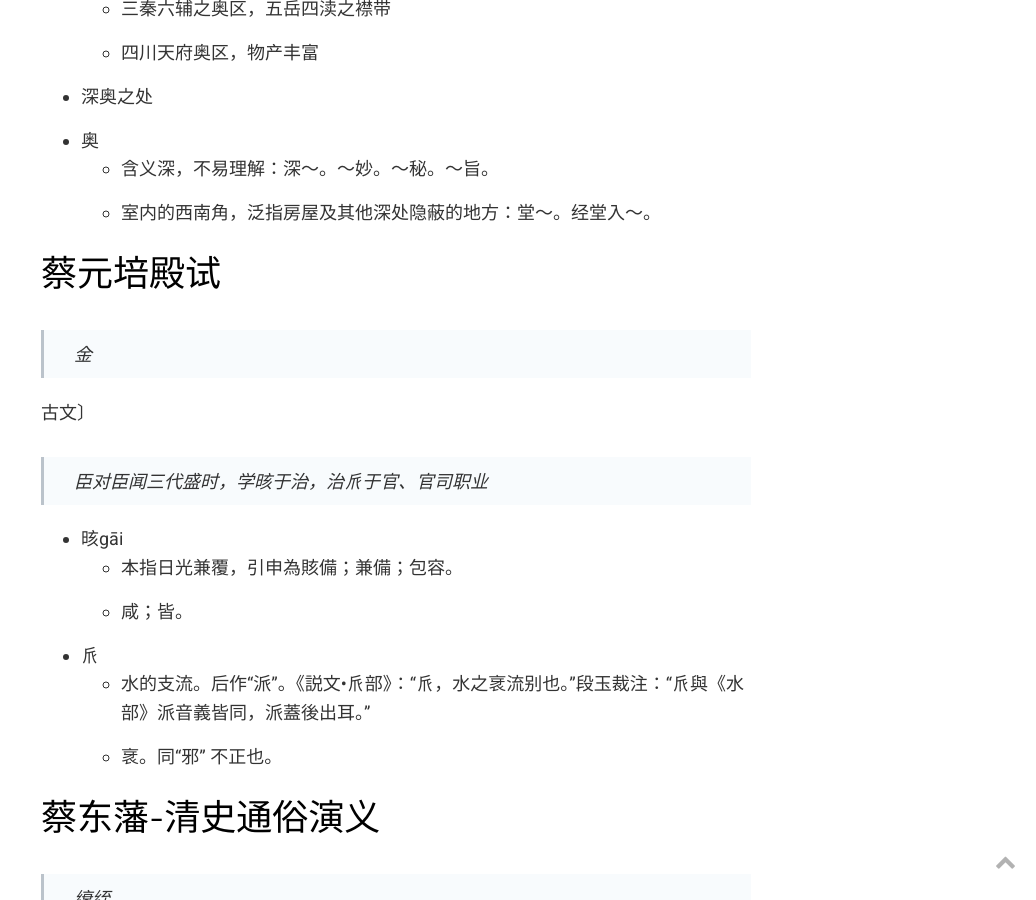
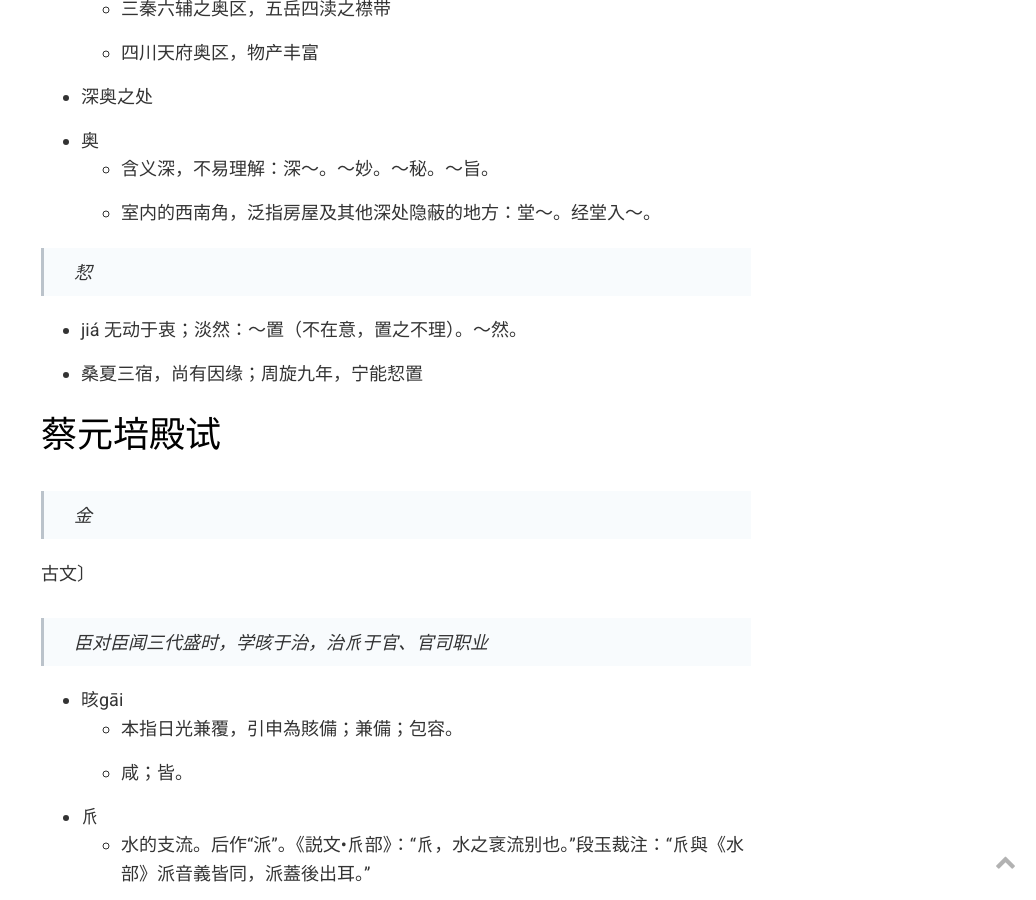
Before and after one commit to mytingbao/blog, a Jekyll site: the page built from _posts/国学/文字/2024-11-20-文字积累02.md, in a window 1280 px wide and 900 px high, scrolled down 16036 px. Shown: the whole window, without its empty margins (244-1280 px from the left). Built offline with Jekyll 4.4.1, drawn with Linux system fonts in a browser that asks for light colours.

Commit message:
feat: 更新博客

```diff
--- a/_posts/国学/文字/2024-11-20-文字积累02.md
+++ b/_posts/国学/文字/2024-11-20-文字积累02.md
@@ -491,6 +491,13 @@
   - 含义深，不易理解：深～。～妙。～秘。～旨。
   - 室内的西南角，泛指房屋及其他深处隐蔽的地方：堂～。经堂入～。
 
+> 恝
+
+- jiá 无动于衷；淡然：～置（不在意，置之不理）。～然。
+- 桑夏三宿，尚有因缘；周旋九年，宁能恝置
+
+
+
 
 
 
```
